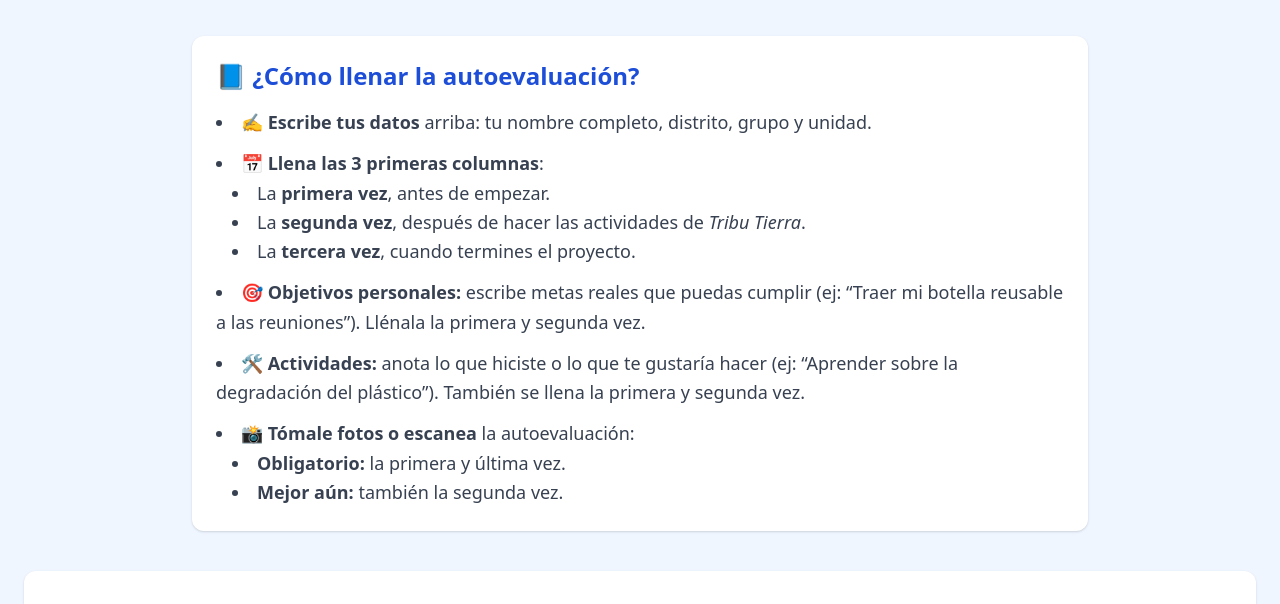
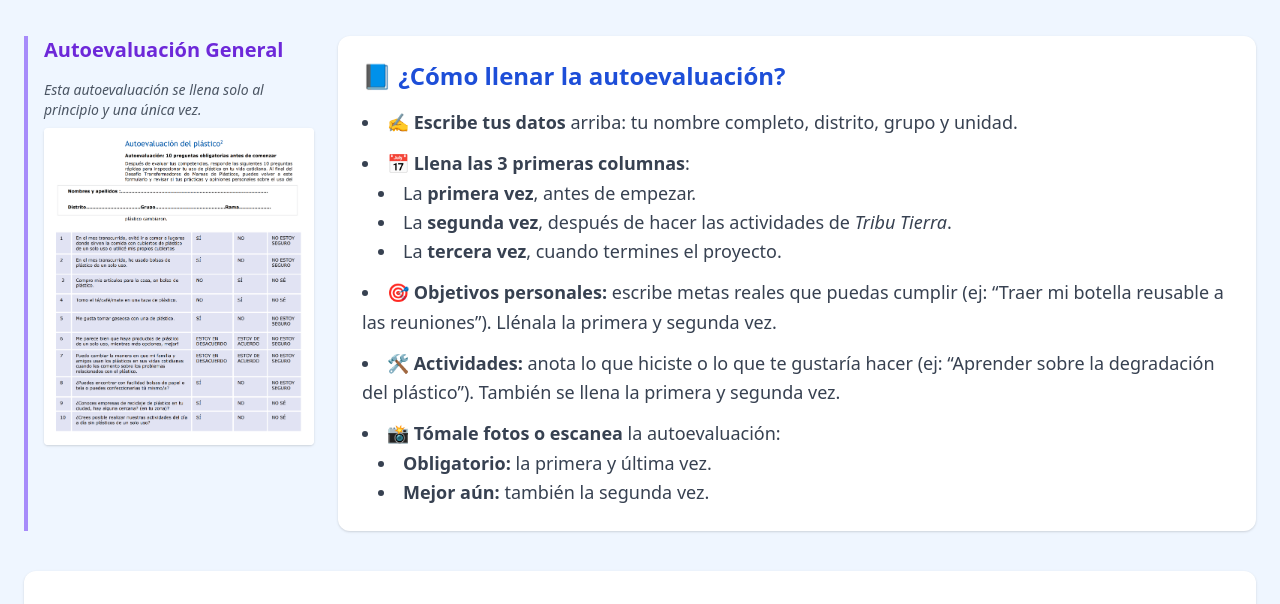
Before and after one commit to Wimpi18/tribu-tierra-web-gsls, a plain HTML site: page autoevaluaciones-transformadores-de-la-marea-de-plasticos.html in a window 1280 px wide. Shown: the part 196-800 px from the top of the page. Drawn offline with nearby package versions, Linux system fonts and the light colour scheme.

Commit message:
feat: agregar autoevaluacion general de transformadores de la marea de plasticos

```diff
--- a/autoevaluaciones-transformadores-de-la-marea-de-plasticos.html
+++ b/autoevaluaciones-transformadores-de-la-marea-de-plasticos.html
@@ -30,8 +30,26 @@
         </h1>
       </header>
 
-      <!-- Instrucciones -->
-      <section class="bg-white rounded-xl shadow p-6 max-w-4xl mx-auto mb-10">
+      <div
+        class="grid grid-cols-1 lg:grid-cols-4 gap-6 text-gray-700 leading-relaxed mt-3"
+      >
+        <!-- Autoevaluación General: 1/4 -->
+        <section class="border-l-4 border-purple-400 pl-4 lg:col-span-1">
+          <h2 class="text-xl font-semibold text-purple-700 mb-4">
+            Autoevaluación General
+          </h2>
+          <p class="text-sm text-gray-600 mb-2 italic">
+            Esta autoevaluación se llena solo al principio y una única vez.
+          </p>
+          <img
+            src="/transformadores-de-la-marea-de-plásticos/Autoevaluación General Transformadores de la Marea de Plásticos.png"
+            alt="Autoevaluación General Transformadores de la Marea de Plásticos"
+            class="rounded shadow"
+          />
+        </section>
+
+        <!-- Instrucciones: 3/4 -->
+        <section class="bg-white rounded-xl shadow p-6 lg:col-span-3">
           <h2 class="text-2xl font-semibold text-blue-700 mb-4">
             📘 ¿Cómo llenar la autoevaluación?
           </h2>
@@ -74,6 +92,7 @@
             </li>
           </ul>
         </section>
+      </div>
 
       <!-- Tarjetas por unidad -->
       <section class="bg-white rounded-xl shadow p-6 mt-10 mx-auto">
```
Lines whose indentation alone changed are shown as unchanged.
